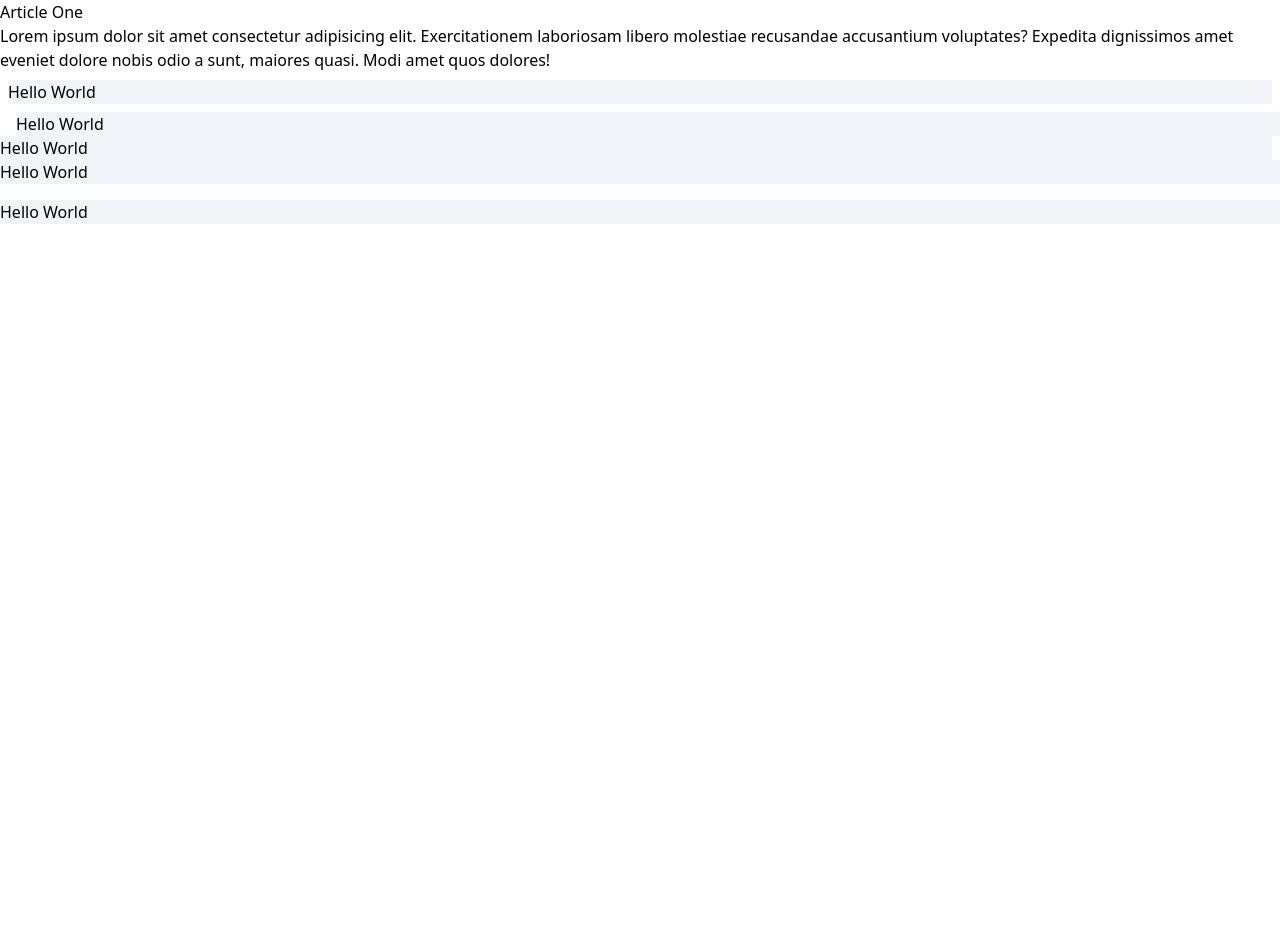
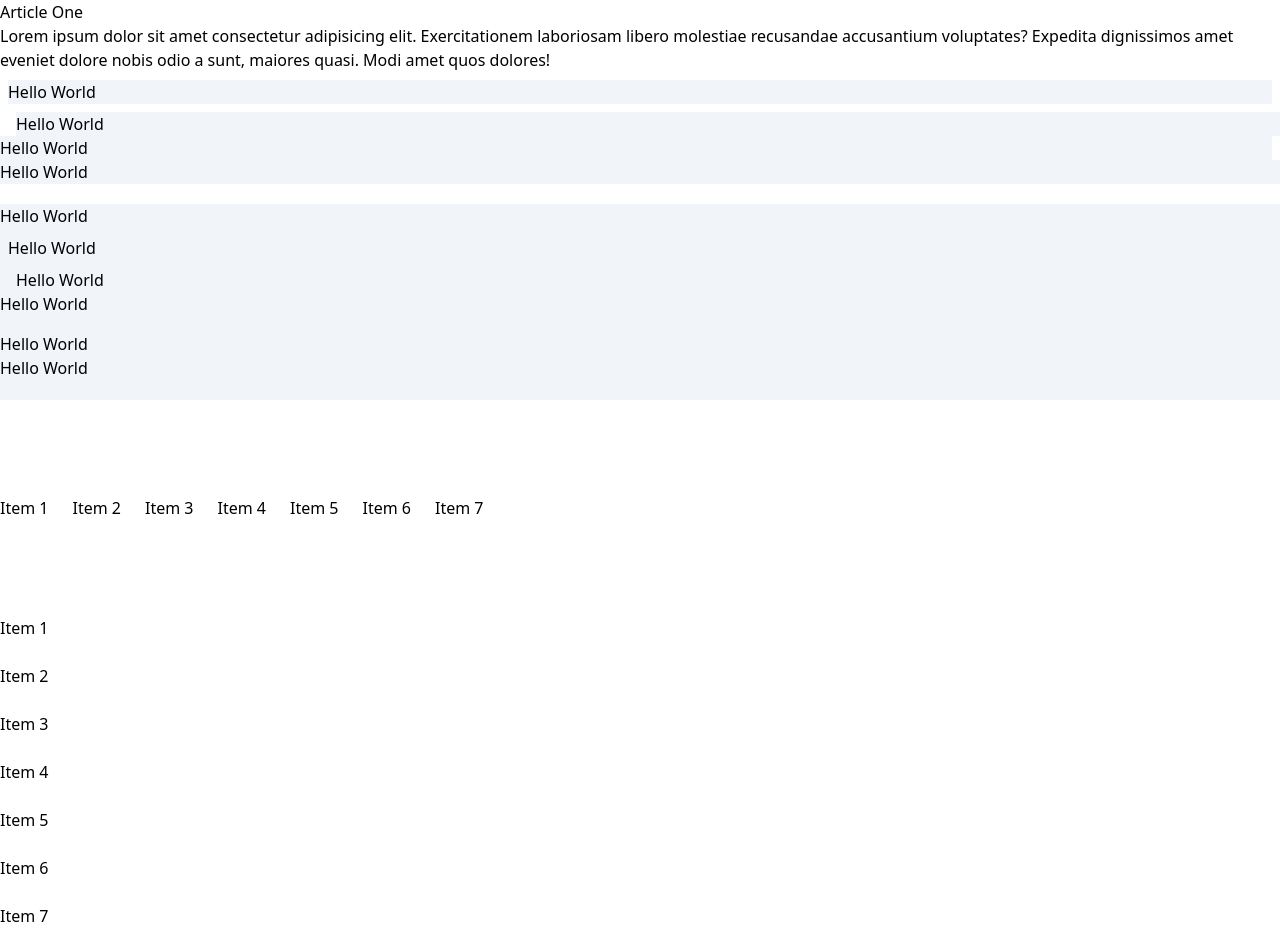
Before and after one commit to vickyhawley/Tailwind-Projects, a plain HTML site: page tailwind-sandbox/03-container-spacing/index.html in a window 1280 px wide. Before the commit the page ends 800 px from the top, so only its background shows below. Drawn offline with nearby package versions, Linux system fonts and the light colour scheme.

Commit message:
spacing flexbox

```diff
--- a/tailwind-sandbox/03-container-spacing/index.html
+++ b/tailwind-sandbox/03-container-spacing/index.html
@@ -25,13 +25,35 @@
       <div class="bg-slate-100 ml-4">Hello World</div>
       <div class="bg-slate-100 mr-2">Hello World</div>
       <div class="bg-slate-100 mb-4">Hello World</div>
-      <div class="bg-slate-100 mt-2">Hello World</div>
+      <div class="bg-slate-100 mt-[20px]">Hello World</div>
 
       <!-- Padding -->
+      <div class="bg-slate-100 p-2">Hello World</div>
+      <div class="bg-slate-100 pl-4">Hello World</div>
+      <div class="bg-slate-100 pr-2">Hello World</div>
+      <div class="bg-slate-100 pt-4">Hello World</div>
+      <div class="bg-slate-100 pb-[20px]">Hello World</div>
 
       <!-- Space Between X -->
-
+        <div class="flex mt-24 space-x-6">
+         <div>Item 1</div>
+         <div>Item 2</div>
+         <div>Item 3</div>
+         <div>Item 4</div>
+         <div>Item 5</div>
+         <div>Item 6</div>
+         <div>Item 7</div>
+        </div>
       <!-- Space Between Y -->
+      <div class="flex flex-col mt-24 space-y-6">
+        <div>Item 1</div>
+        <div>Item 2</div>
+        <div>Item 3</div>
+        <div>Item 4</div>
+        <div>Item 5</div>
+        <div>Item 6</div>
+        <div>Item 7</div>
+       </div>
     </div>
   </body>
 </html>
```
Also changed, not shown: 1 other file.
